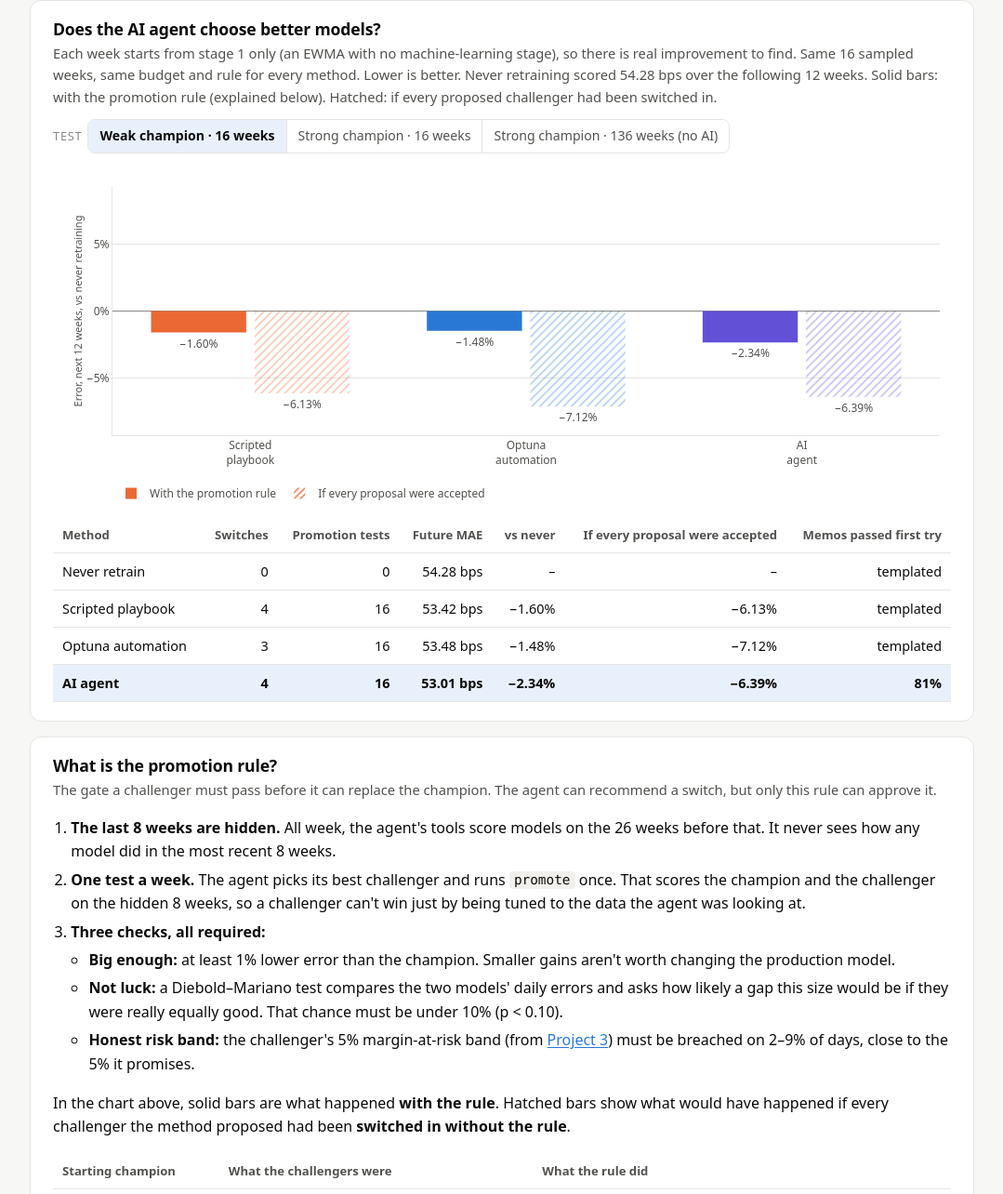
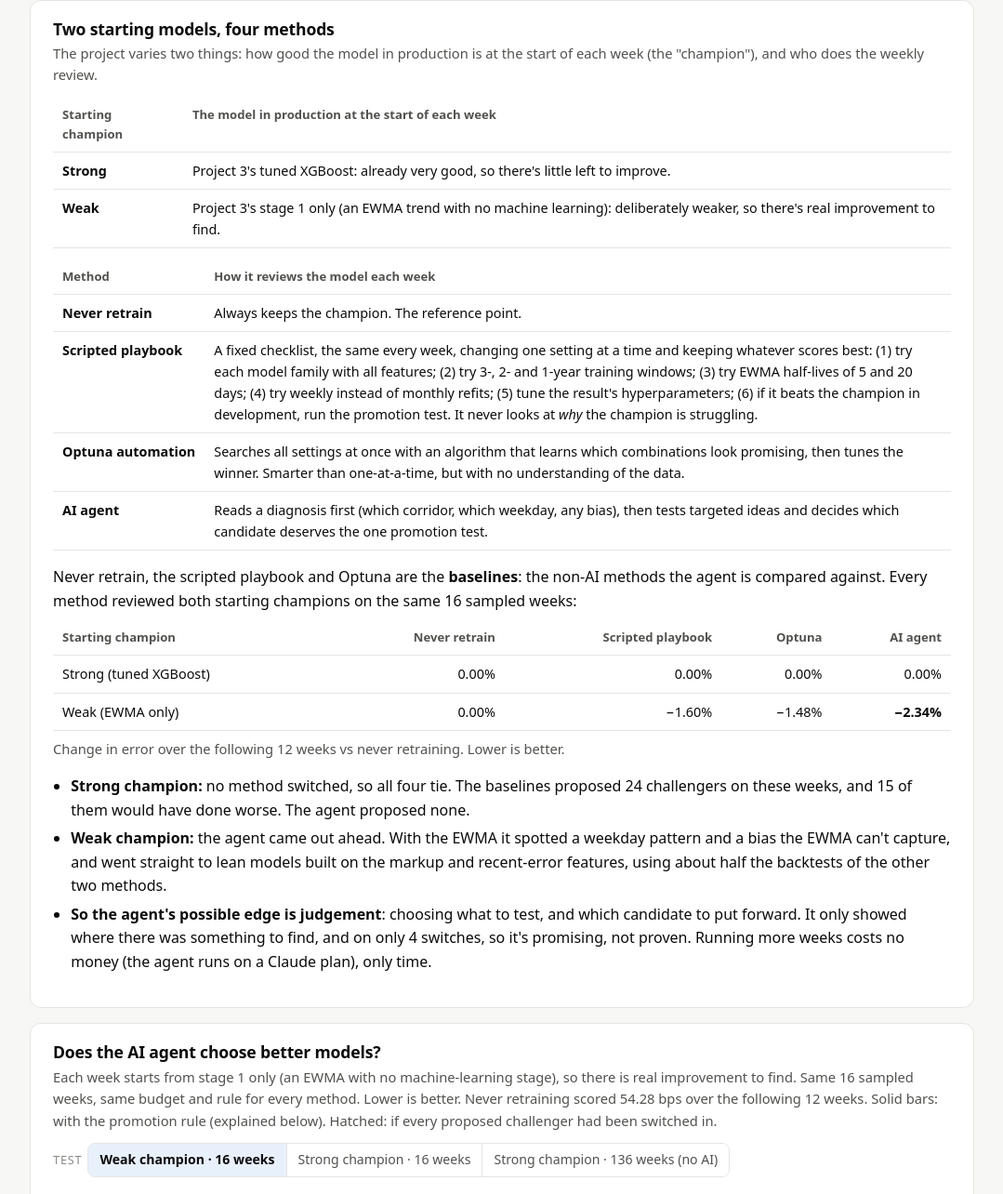
Before and after one commit to marlondocouto2/portfolio, a plain HTML site: page site/ai-steward.html in a window 1280 px wide. Shown: the part 684-1968 px from the top of the page at 93% size, without its empty margins (100-1179 px from the left). Drawn offline with nearby package versions, Linux system fonts and the light colour scheme.

Commit message:
Explain the two starting models and four methods on the Project 5 page
- What strong and weak champions are, what each method does (including the
  scripted playbook's checklist), and the 2x4 result table on the same 16 weeks

Co-Authored-By: Claude Opus 5.5 <noreply@anthropic.com>

```diff
--- a/site/ai-steward.html
+++ b/site/ai-steward.html
@@ -50,6 +50,49 @@
     <div class="kpis" id="kpis"></div>
 
     <noscript><p class="noscript">The charts on this page need JavaScript.</p></noscript>
+
+    <section class="panel">
+      <h3>Two starting models, four methods</h3>
+      <p class="sub">The project varies two things: how good the model in production is at the start of each week (the "champion"), and who does the weekly review.</p>
+      <div class="table-wrap">
+        <table class="text">
+          <thead><tr><th>Starting champion</th><th>The model in production at the start of each week</th></tr></thead>
+          <tbody>
+            <tr><td><strong>Strong</strong></td><td>Project 3's tuned XGBoost: already very good, so there's little left to improve.</td></tr>
+            <tr><td><strong>Weak</strong></td><td>Project 3's stage 1 only (an EWMA trend with no machine learning): deliberately weaker, so there's real improvement to find.</td></tr>
+          </tbody>
+        </table>
+      </div>
+      <div class="table-wrap" style="margin-top:12px">
+        <table class="text">
+          <thead><tr><th>Method</th><th>How it reviews the model each week</th></tr></thead>
+          <tbody>
+            <tr><td><strong>Never retrain</strong></td><td>Always keeps the champion. The reference point.</td></tr>
+            <tr><td><strong>Scripted playbook</strong></td><td>A fixed checklist, the same every week, changing one setting at a time and keeping whatever scores best: (1) try each model family with all features; (2) try 3-, 2- and 1-year training windows; (3) try EWMA half-lives of 5 and 20 days; (4) try weekly instead of monthly refits; (5) tune the result's hyperparameters; (6) if it beats the champion in development, run the promotion test. It never looks at <em>why</em> the champion is struggling.</td></tr>
+            <tr><td><strong>Optuna automation</strong></td><td>Searches all settings at once with an algorithm that learns which combinations look promising, then tunes the winner. Smarter than one-at-a-time, but with no understanding of the data.</td></tr>
+            <tr><td><strong>AI agent</strong></td><td>Reads a diagnosis first (which corridor, which weekday, any bias), then tests targeted ideas and decides which candidate deserves the one promotion test.</td></tr>
+          </tbody>
+        </table>
+      </div>
+      <p style="margin:16px 0 8px">Never retrain, the scripted playbook and Optuna are the <strong>baselines</strong>: the non-AI methods the agent is compared against. Every method reviewed both starting champions on the same 16 sampled weeks:</p>
+      <div class="table-wrap">
+        <table>
+          <thead><tr><th>Starting champion</th><th>Never retrain</th><th>Scripted playbook</th><th>Optuna</th><th>AI agent</th></tr></thead>
+          <tbody>
+            <tr><td>Strong (tuned XGBoost)</td><td>0.00%</td><td>0.00%</td><td>0.00%</td><td>0.00%</td></tr>
+            <tr><td>Weak (EWMA only)</td><td>0.00%</td><td>−1.60%</td><td>−1.48%</td><td><strong>−2.34%</strong></td></tr>
+          </tbody>
+        </table>
+      </div>
+      <p class="sub" style="margin-top:8px">Change in error over the following 12 weeks vs never retraining. Lower is better.</p>
+      <div class="prose">
+        <ul>
+          <li><strong>Strong champion:</strong> no method switched, so all four tie. The baselines proposed 24 challengers on these weeks, and 15 of them would have done worse. The agent proposed none.</li>
+          <li><strong>Weak champion:</strong> the agent came out ahead. With the EWMA it spotted a weekday pattern and a bias the EWMA can't capture, and went straight to lean models built on the markup and recent-error features, using about half the backtests of the other two methods.</li>
+          <li><strong>So the agent's possible edge is judgement</strong>: choosing what to test, and which candidate to put forward. It only showed where there was something to find, and on only 4 switches, so it's promising, not proven. Running more weeks costs no money (the agent runs on a Claude plan), only time.</li>
+        </ul>
+      </div>
+    </section>
 
     <section class="panel">
       <h3>Does the AI agent choose better models?</h3>
```
